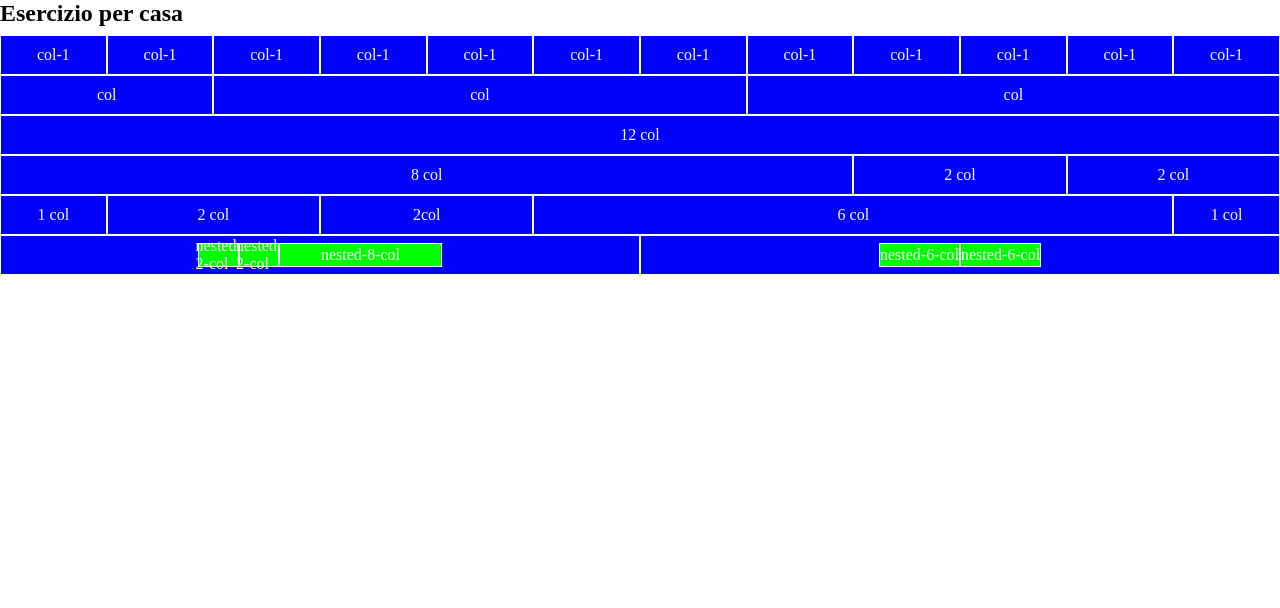
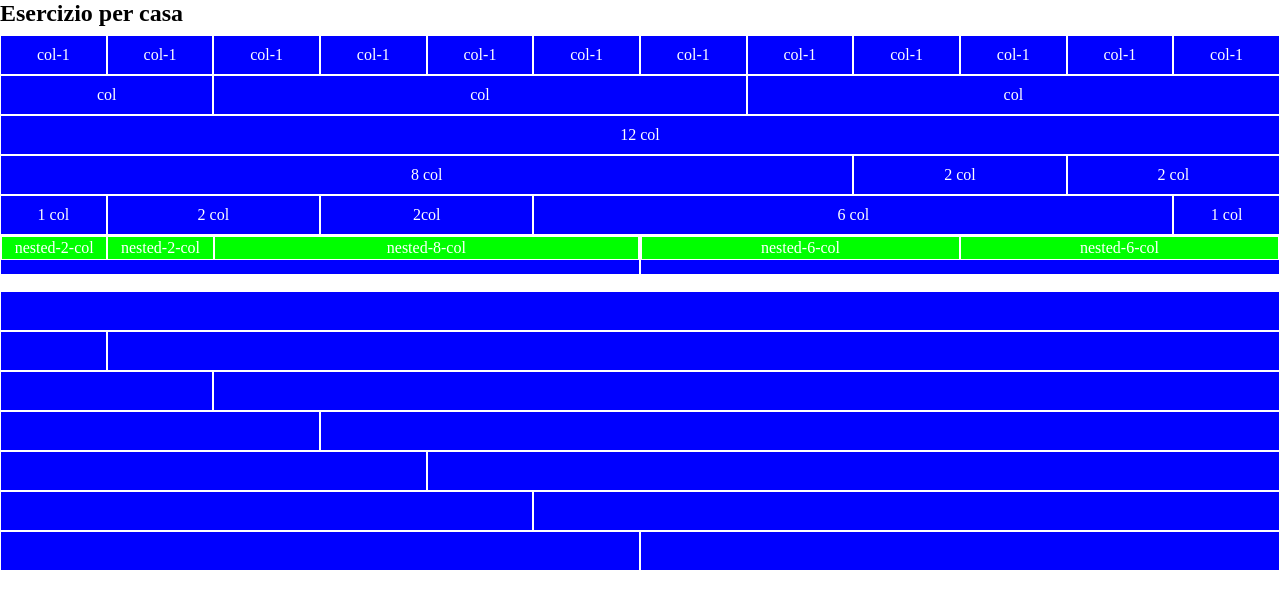
Before and after one commit to DeAngelisDev16/html-css-12bool, a plain HTML site: page index.html in a window 1280 px wide. Drawn offline with Linux system fonts and the light colour scheme.

Commit message:
secondo blocco commit

```diff
--- a/12bool.css
+++ b/12bool.css
@@ -148,3 +148,7 @@
 .col-12-offset{
     margin-left: calc(100 / 12 * 12);
 }
+
+.mt{
+    margin-top: 1rem;
+}
--- a/index.html
+++ b/index.html
@@ -50,9 +50,9 @@
             <div class="col-1 c-h d-flex justify-center">1 col</div>
         </div>
         <div class="row">
-            <div class="col-6 c-h d-flex justify-center">
+            <div class="col-6 c-h">
                 <!-- NESTED -->
-                <div class="row-nested d-flex">
+                <div class="row">
                     <div class="nested-col-2 d-flex justify-center ">nested-2-col</div>
                     <div class="nested-col-2 d-flex justify-center">nested-2-col</div>
                     <div class="nested-col-8 d-flex justify-center">nested-8-col</div>
@@ -60,8 +60,8 @@
 
                 </div>
             </div>
-            <div class="col-6 c-h d-flex justify-center">
-                <div class="row-nested d-flex">
+            <div class="col-6 c-h">
+                <div class="row">
                     <div class="nested-col-6 d-flex justify-center">nested-6-col</div>
                     <div class="nested-col-6 d-flex justify-center">nested-6-col</div>
                 </div>
@@ -69,6 +69,35 @@
             </div>
         </div>
     </div>
+    <div class="container mt">
+        <div class="row">
+            <div class="col-12 c-h"></div>
+        </div>
+        <div class="row">
+            <div class="col-1 c-h"></div>
+            <div class="col-11 c-h"></div>
+        </div>
+        <div class="row">
+            <div class="col-2 c-h"></div>
+            <div class="col-10 c-h"></div>
+        </div>
+        <div class="row">
+            <div class="col-3 c-h"></div>
+            <div class="col-9 c-h"></div>
+        </div>
+        <div class="row">
+            <div class="col-4 c-h"></div>
+            <div class="col-8 c-h"></div>
+        </div>
+        <div class="row">
+            <div class="col-5 c-h"></div>
+            <div class="col-7 c-h"></div>
+        </div>
+        <div class="row">
+            <div class="col-6 c-h"></div>
+            <div class="col-6 c-h"></div>
+        </div>
+    </div>
 
 
 
```
